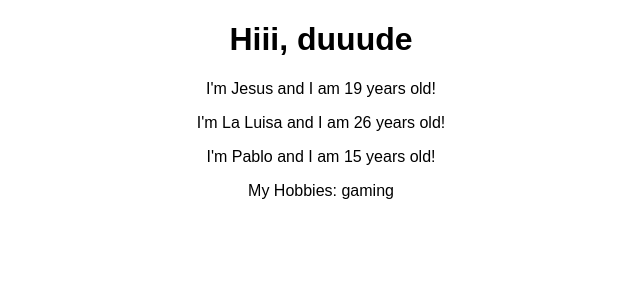
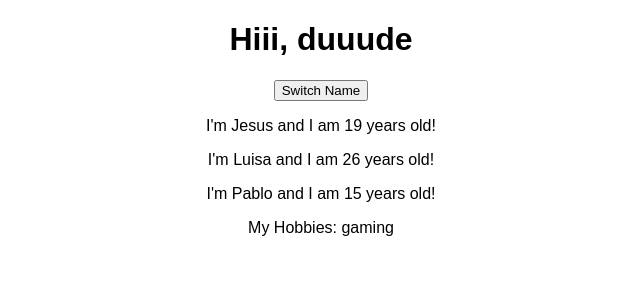
Before and after one commit to jesusmacedo-globant/react-complete-guide, a React (Create React App) app: page / in a window 1280 px wide. Shown: the top 300 px of the page, without its empty margins (319-959 px from the left). Built offline with nearby package versions, Linux system fonts and the light colour scheme.

Commit message:
Section 3, lesson 38-39. Understanding & Using State. Props & State.

```diff
--- a/src/App.js
+++ b/src/App.js
@@ -8,6 +8,24 @@
  * This is a class-based or stateful component because it is being created as a class and could have a state.
  */
 class App extends Component {
+    // * in order to react work properly with its state, this name cannot be changed
+    state = {
+        persons: [
+            {
+                name: 'Jesus',
+                age: 19,
+            },
+            {
+                name: 'Luisa',
+                age: 26,
+            },
+            {
+                name: 'Pablo',
+                age: 15,
+            },
+        ],
+    };
+
     /**
      * Always required in components and it always has to return HTML content.
      */
@@ -16,9 +34,19 @@
         return (
             <div className="App">
                 <h1>Hiii, duuude</h1>
-                <Person name="Jesus" age="19" />
-                <Person name="La Luisa" age="26" />
-                <Person name="Pablo" age="15">
+                <button>Switch Name</button>
+                <Person
+                    name={this.state.persons[0].name}
+                    age={this.state.persons[0].age}
+                />
+                <Person
+                    name={this.state.persons[1].name}
+                    age={this.state.persons[1].age}
+                />
+                <Person
+                    name={this.state.persons[2].name}
+                    age={this.state.persons[2].age}
+                >
                     My Hobbies: gaming
                 </Person>
             </div>
```
Also changed, not shown: 2 other files (tests, documents, lock files or other folders).
